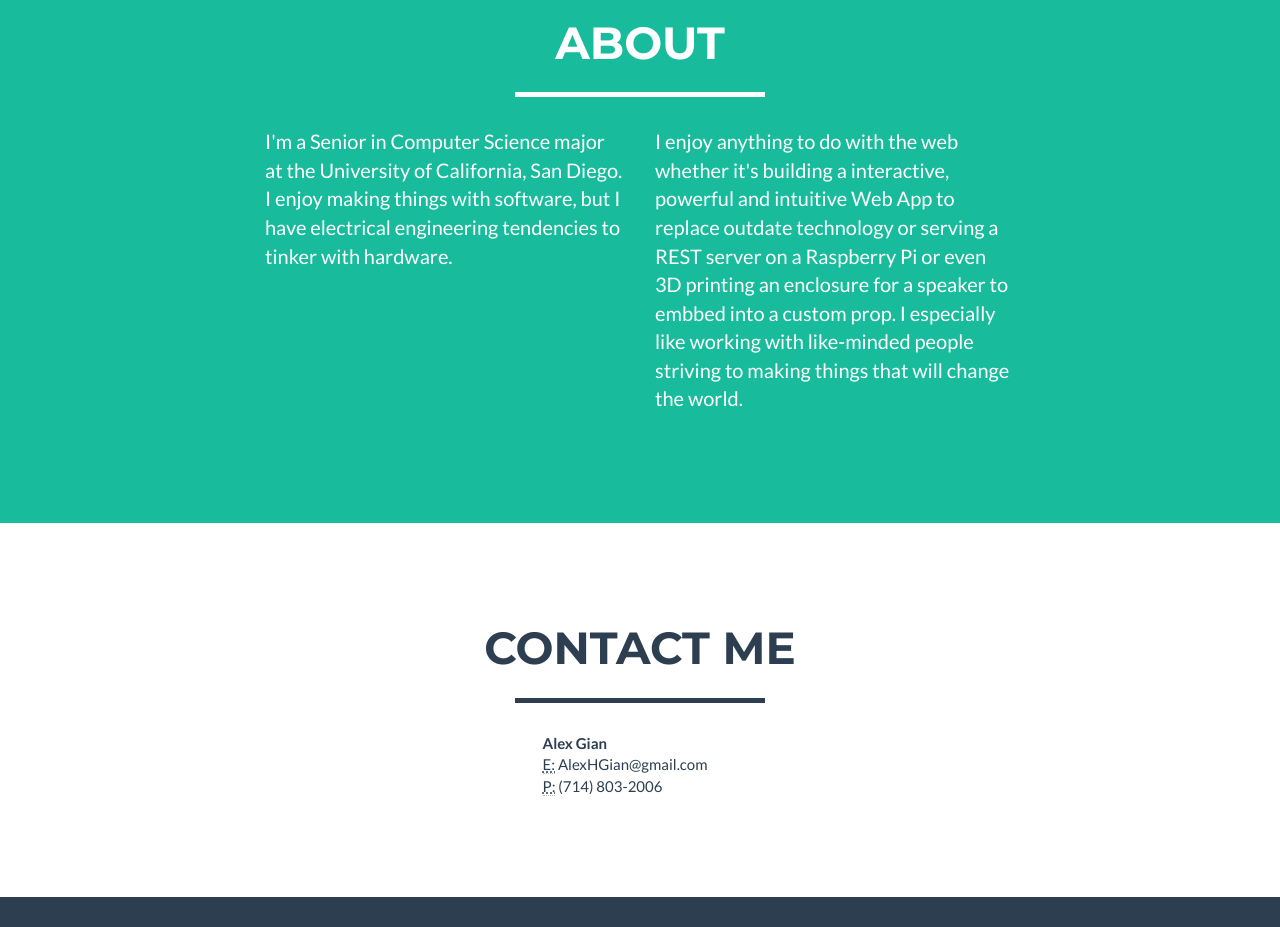
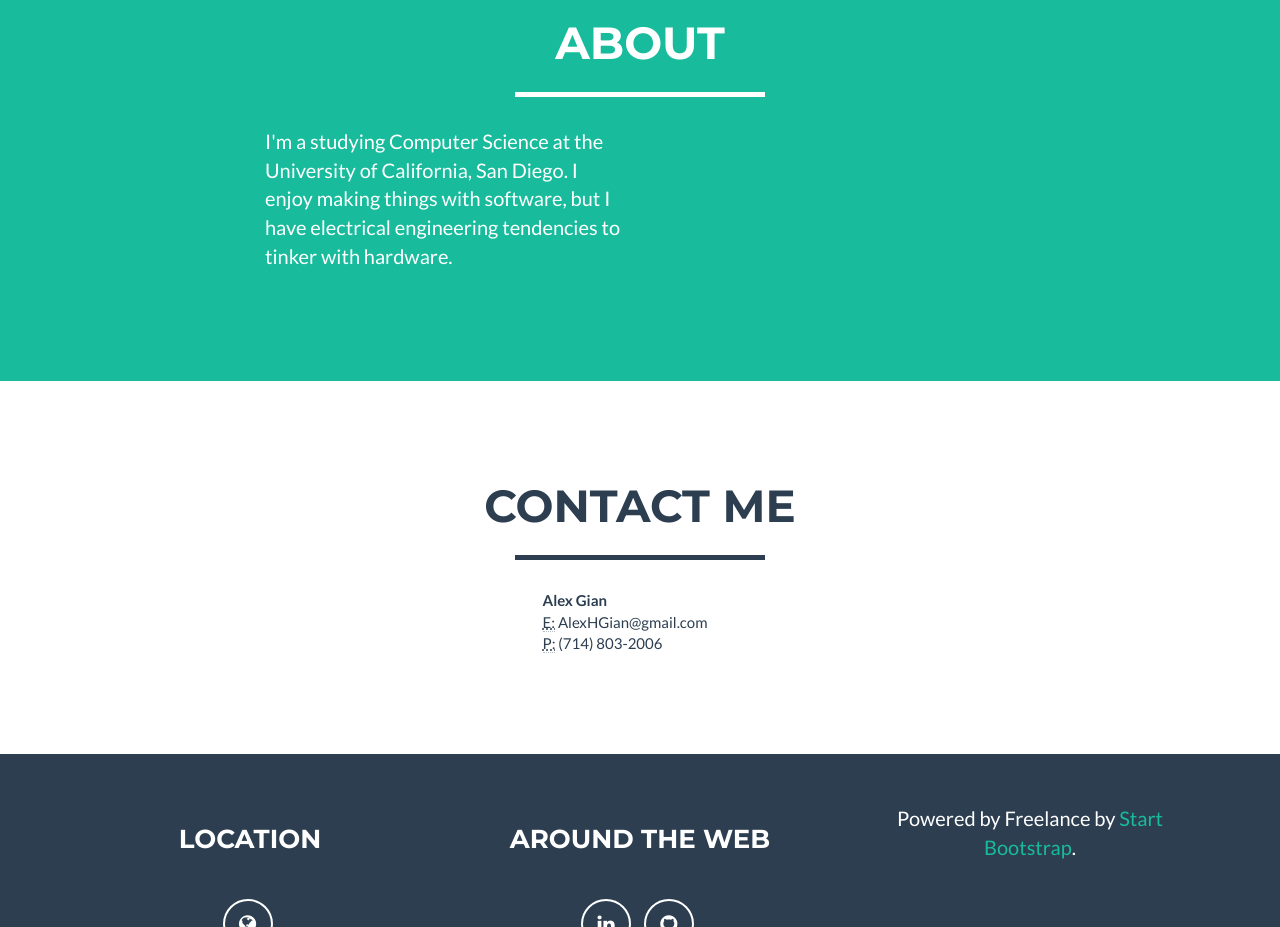
Before and after one commit to alexhgian/old.alexhgian.github.io, a website: page index.html in a window 1280 px wide. Shown: the part 1200-2127 px from the top of the page. Drawn offline with nearby package versions, Linux system fonts and the light colour scheme; no server answers; some icons are missing.

Commit message:
Summar Updated

```diff
--- a/index.html
+++ b/index.html
@@ -117,11 +117,11 @@
             </div>
             <div class="row">
                 <div class="col-lg-4 col-lg-offset-2">
-                    <p>I'm a Senior in Computer Science major at the University of California, San Diego. I enjoy making things with software, but I have electrical engineering tendencies to tinker with hardware.</p>
+                    <p>I'm a studying Computer Science at the University of California, San Diego. I enjoy making things with software, but I have electrical engineering tendencies to tinker with hardware.</p>
                 </div>
-                <div class="col-lg-4">
-                    <p>I enjoy anything to do with the web whether it's building a interactive, powerful and intuitive Web App to replace outdate technology or serving a REST server on a Raspberry Pi or even 3D printing an enclosure for a speaker to embbed into a custom prop. I especially like working with like-minded people striving to making things that will change the world.</p>
-                </div>
+                <!-- <div class="col-lg-4">
+                    <p>I enjoy anything to do with the web whether it's building a interactive, powerful and intuitive Web App, creating REST API server from a Raspberry Pi, and even ultizing 3D print to improve anything possible. I especially like working with like-minded people striving to making things that will change the world.</p>
+                </div> -->
             </div>
         </div>
     </section>
```
